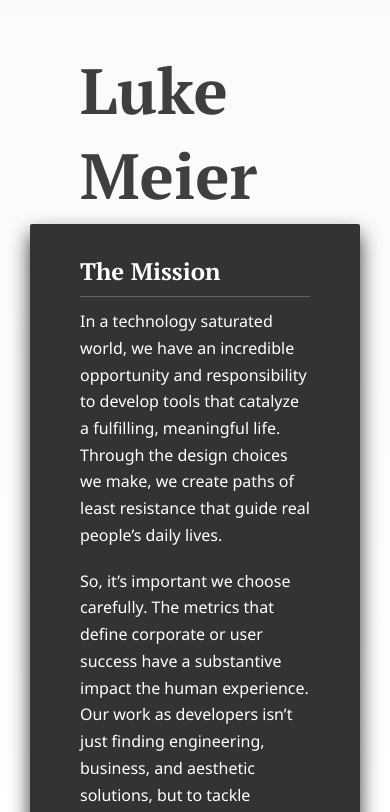
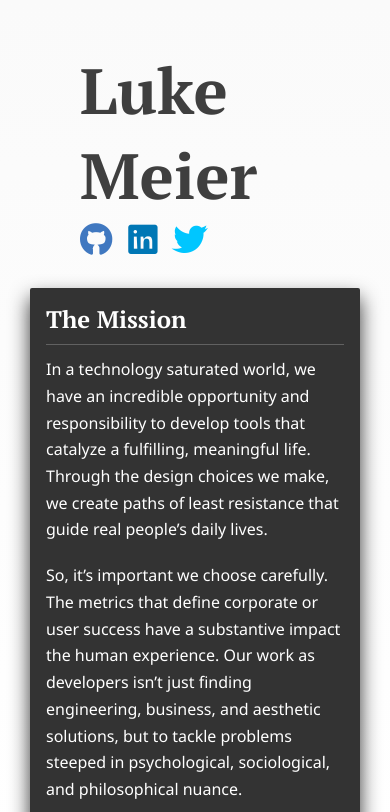
Before and after one commit to lukemeierj/lukemeierj.github.io, a plain HTML site: page index.html in a window 390 px wide. Shown: the top 812 px of the page. Drawn offline with Linux system fonts and the light colour scheme.

Commit message:
More mobile friendly

```diff
--- a/styles.css
+++ b/styles.css
@@ -402,14 +402,11 @@ i {
 
 @media only screen and (max-width: 620px){
     .content {
-        margin-top: 14em;
+        margin-top: 12em;
     }
     #icons {
-        display: block;
-    }
-    #icons a {
-        display: inline-block;
-        height: .1em;
+        margin-top: -.5em;
+        vertical-align: top;
     }
 }
 
@@ -434,3 +431,10 @@ i {
     display: inline-block;
     vertical-align: top;
 }
+
+@media only screen and (max-width: 470px){
+    .content {
+        margin-top: 18em;
+        padding: 1em;
+    }
+}
```
